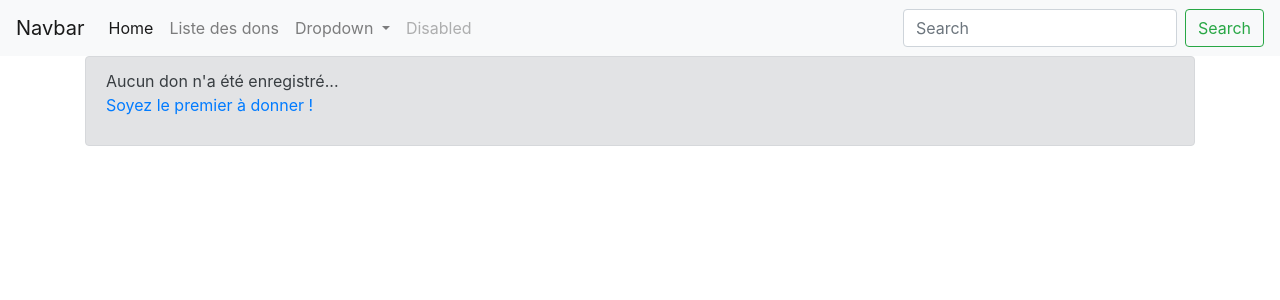
After one commit to ld-web/hoc2019_gift, a Symfony app: template templates/gift/index.html.twig in a window 1280 px wide. The commit adds this page. Shown: the top 300 px of the page. Run offline with Twig, Linux system fonts and the light colour scheme; the template is opened without the code that fills it, so the values that code supplies are empty; some libraries are stand-ins or nearby versions.

Commit message:
Added gift list w/ GiftRepository DI in GiftController

```diff
--- /dev/null
+++ b/templates/gift/index.html.twig
@@ -0,0 +1,24 @@
+{% extends 'base.html.twig' %}
+
+{% block title %}
+    {{ parent() }} - Liste des dons
+{% endblock %}
+
+{% block content %}
+    <div class="container">
+        {% for gift in gifts %}
+            <div>
+                <p><strong>{{ gift.title }}</strong></p>
+                <p>{{ gift.description }}</p>
+            </div>
+            <hr />
+        {% else %}
+            <div class="alert alert-secondary" role="alert">
+                Aucun don n'a été enregistré...
+                <p>
+                    <a href="">Soyez le premier à donner !</a>
+                </p>
+            </div>
+        {% endfor %}
+    </div>
+{% endblock %}
--- a/templates/nav.html.twig
+++ b/templates/nav.html.twig
@@ -15,12 +15,12 @@
   <div class="collapse navbar-collapse" id="navbarSupportedContent">
     <ul class="navbar-nav mr-auto">
       <li class="nav-item active">
-        <a class="nav-link" href="#"
-          >Home <span class="sr-only">(current)</span></a
+        <a class="nav-link" href="{{ path('accueil') }}"
+          >Home</a
         >
       </li>
       <li class="nav-item">
-        <a class="nav-link" href="#">Link</a>
+        <a class="nav-link" href="{{ path('gifts') }}">Liste des dons</a>
       </li>
       <li class="nav-item dropdown">
         <a
```
Also changed, not shown: src/Controller/GiftController.php (added, +23 -0 lines), src/Repository/GiftRepository.php (+0 -29 lines).
